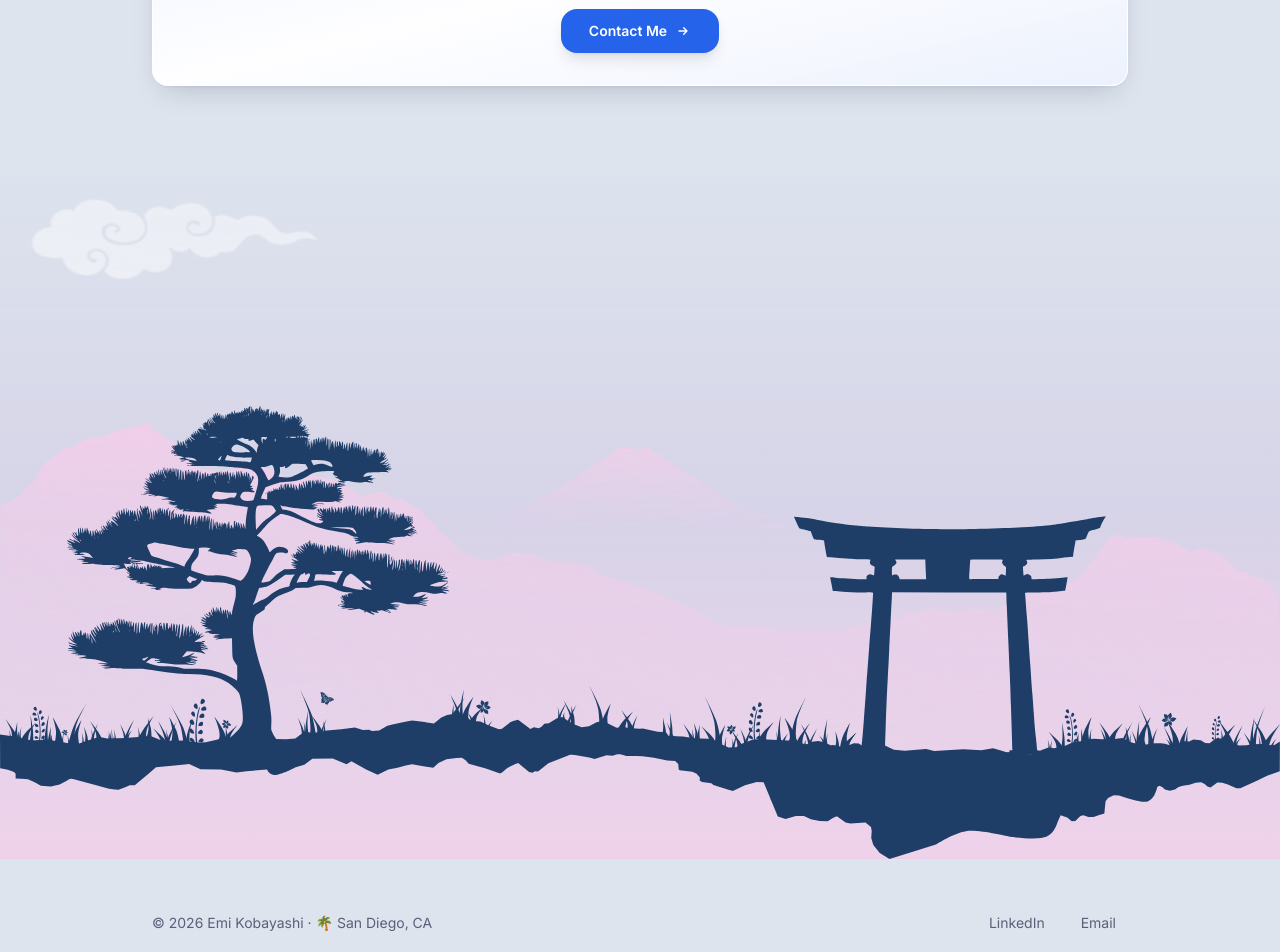
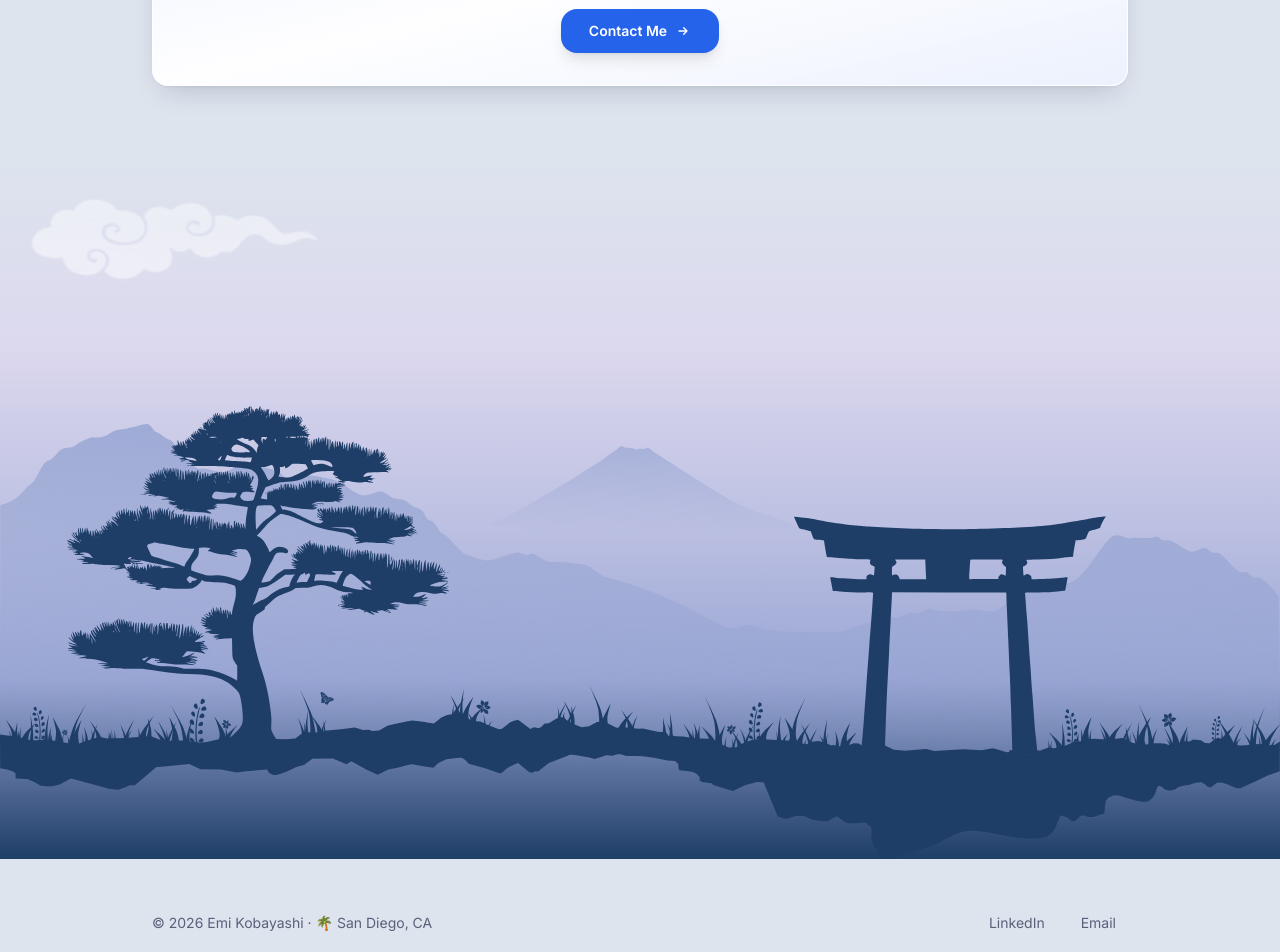
Before and after one commit to 21sean/Emi_site, a Next.js app: page / in a window 1280 px wide. Shown: the part 3046-3998 px from the top of the page. Built offline with nearby package versions, Linux system fonts and the light colour scheme.

Commit message:
Recolor footer scene to a blue twilight instead of pink

```diff
--- a/src/components/FooterScene.tsx
+++ b/src/components/FooterScene.tsx
@@ -22,8 +22,11 @@ export default function FooterScene() {
       aria-hidden="true"
       className="pointer-events-none relative z-0 -mb-px select-none overflow-hidden pt-28 sm:pt-36 lg:pt-44"
     >
-      {/* Dusk sky — fades from the page background into the source's twilight. */}
-      <div className="absolute inset-0 bg-gradient-to-b from-transparent via-[#cbb6dd]/35 to-[#f5cce9]/75 dark:via-[#43426b]/45 dark:to-[#9a7bb0]/55" />
+      {/* Dusk sky — a smooth multi-stop twilight that fades from the page
+          background through soft lilac down to the cool periwinkle hills
+          (#93a3d1), so the horizon meets the silhouette seamlessly with no
+          flat band. Tuned blue, not pink, to match the kenta.page dusk. */}
+      <div className="absolute inset-0 bg-[linear-gradient(to_bottom,transparent_0%,#dcd8ee_26%,#bcc0e2_52%,#9aa6d4_74%,#1e3e67_100%)] dark:bg-[linear-gradient(to_bottom,transparent_0%,#2b2a4d_26%,#494f7e_54%,#6675ab_76%,#1e3e67_100%)]" />
 
       {/* Drifting clouds */}
       {/* eslint-disable-next-line @next/next/no-img-element */}
```
Also changed, not shown: public/footer-scene.svg.
